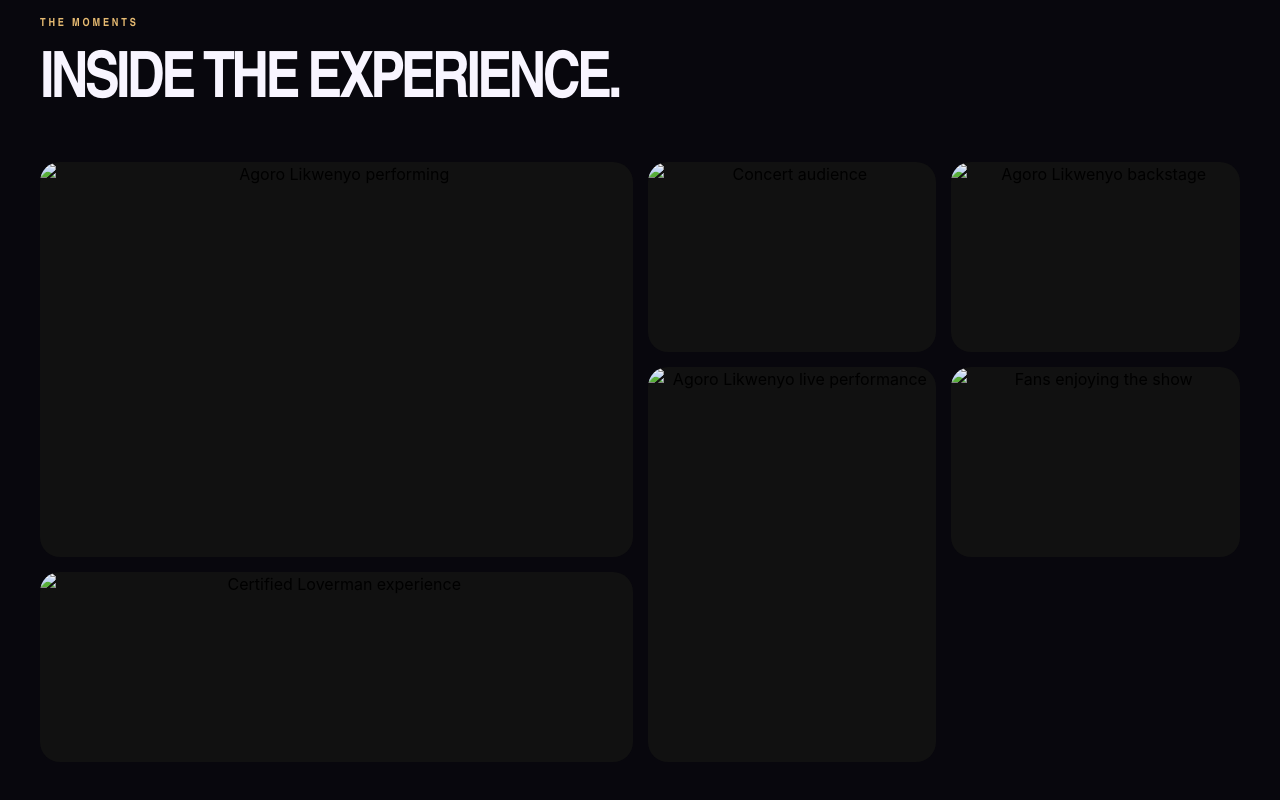
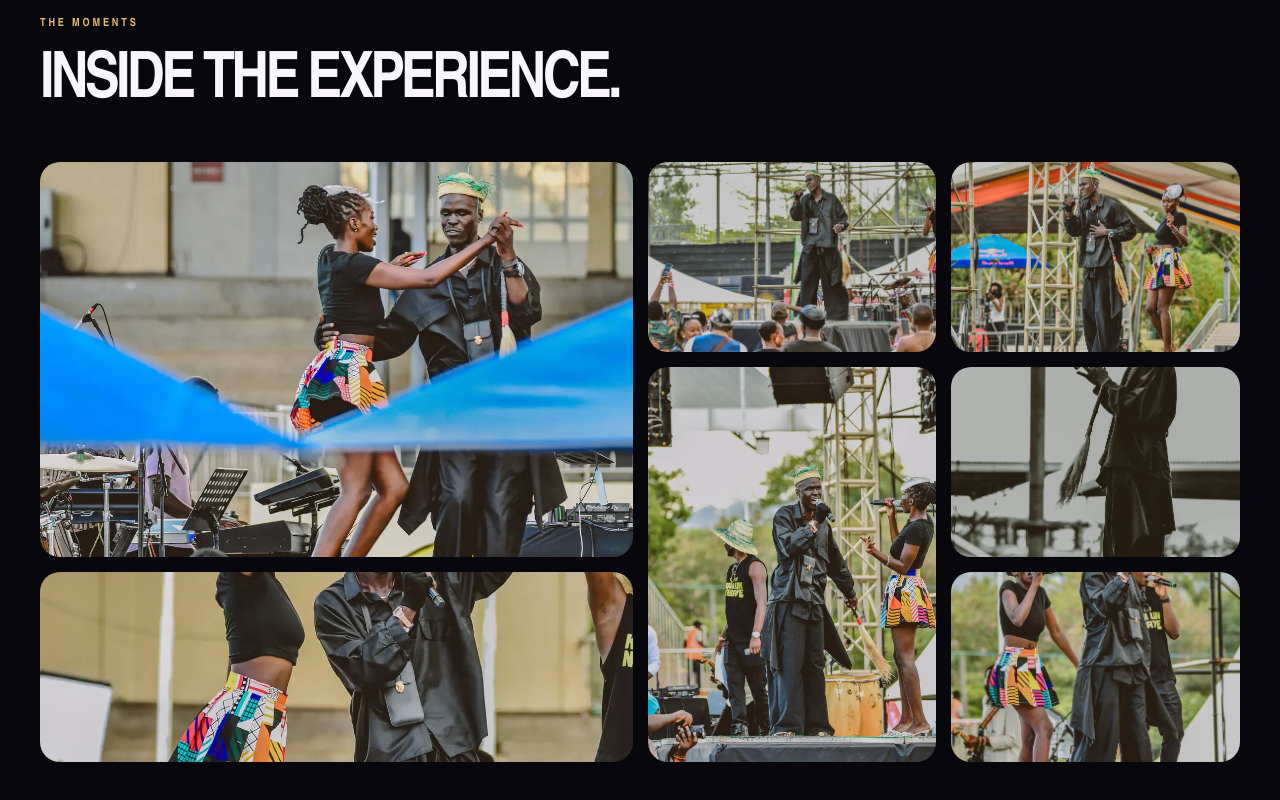
Before and after one commit to Killer12Misolo/AGORO-CODES, a plain HTML site: page index.html in a window 1280 px wide. Shown: the part 3323-4123 px from the top of the page. Drawn offline with Linux system fonts and the light colour scheme; animation ran at ten frames a second.

Commit message:
Fix gallery images - all photos now displaying correctly

```diff
--- a/index.html
+++ b/index.html
@@ -213,6 +213,7 @@
       </div>
     </section>
 
+
 <!-- Gallery -->
 <section class="section" id="gallery" aria-labelledby="gallery-title">
   <div class="container">
@@ -222,41 +223,63 @@
     </header>
 
     <div class="gallery" aria-label="Agoro Likwenyo photo gallery">
+
       <button class="gallery-item gallery-big" type="button"
-                  data-image="images/gallery-1.jpg"
+              data-image="images/agoro32.jpg"
               data-alt="Agoro Likwenyo performing">
-            <img src="images/gallery-1.jpg" alt="Agoro Likwenyo performing" loading="lazy" decoding="async">
+        <img src="images/agoro32.jpg"
+             alt="Agoro Likwenyo performing"
+             loading="lazy" decoding="async">
       </button>
 
       <button class="gallery-item" type="button"
-                  data-image="images/gallery-2.jpg"
+              data-image="images/crowd24.jpg"
               data-alt="Concert audience">
-            <img src="images/gallery-2.jpg" alt="Concert audience" loading="lazy" decoding="async">
+        <img src="images/crowd24.jpg"
+             alt="Concert audience"
+             loading="lazy" decoding="async">
       </button>
 
       <button class="gallery-item" type="button"
-                  data-image="images/gallery-3.jpg"
+              data-image="images/dukey11.jpg"
               data-alt="Agoro Likwenyo backstage">
-            <img src="images/gallery-3.jpg" alt="Agoro Likwenyo backstage" loading="lazy" decoding="async">
+        <img src="images/dukey11.jpg"
+             alt="Agoro Likwenyo backstage"
+             loading="lazy" decoding="async">
       </button>
 
       <button class="gallery-item gallery-tall" type="button"
-                  data-image="images/gallery-4.jpg"
-                  data-alt="Agoro Likwenyo live performance">
-            <img src="images/gallery-4.jpg" alt="Agoro Likwenyo live performance" loading="lazy" decoding="async">
+              data-image="images/stage77.jpg"
+              data-alt="Agoro Likwenyo live on stage">
+        <img src="images/stage77.jpg"
+             alt="Agoro Likwenyo live on stage"
+             loading="lazy" decoding="async">
       </button>
 
       <button class="gallery-item" type="button"
-                  data-image="images/gallery-5.jpg"
+              data-image="images/loner24.jpg"
               data-alt="Fans enjoying the show">
-            <img src="images/gallery-5.jpg" alt="Fans enjoying the show" loading="lazy" decoding="async">
+        <img src="images/loner24.jpg"
+             alt="Fans enjoying the show"
+             loading="lazy" decoding="async">
       </button>
 
      <button class="gallery-item gallery-wide" type="button"
-                  data-image="images/gallery-6.jpg"
-                  data-alt="Certified Loverman experience">
-            <img src="images/gallery-6.jpg" alt="Certified Loverman experience" loading="lazy" decoding="async">
+        data-image="images/xperience33.jpg"
+        data-alt="Agoro Likwenyo experience">
+  <img src="images/xperience33.jpg"
+       alt="Agoro Likwenyo experience"
+       loading="lazy" decoding="async">
 </button>
+
+      <button class="gallery-item" type="button"
+              data-image="images/frames22.jpg"
+              data-alt="Behind the scenes">
+        <img src="images/frames22.jpg"
+             alt="Behind the scenes"
+             loading="lazy" decoding="async">
+      </button>
+
     </div>
   </div>
 </section>
```
Lines whose indentation alone changed are shown as unchanged.
